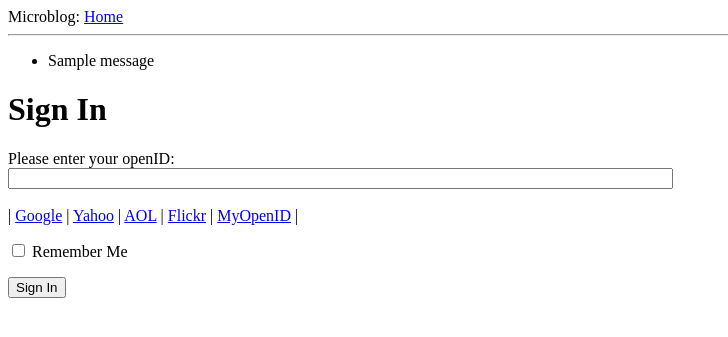
After one commit to sdeepanshu02/microblog, a Flask app: page /login in a window 1280 px wide. The commit adds this page. Shown: the top 337 px of the page, without its empty margins (0-728 px from the left). Run offline with Flask 2, Linux system fonts and the light colour scheme; one stand-in notice (Sample message) is shown.

Commit message:
Create WebForm for Sign In without functionality

```diff
--- a/app/__init__.py
+++ b/app/__init__.py
@@ -1,4 +1,6 @@
 from flask import Flask
 
 app = Flask(__name__)
+app.config.from_object('config')
+
 from app import views
--- /dev/null
+++ b/app/forms.py
@@ -0,0 +1,7 @@
+from flask_wtf import Form
+from wtforms import StringField, BooleanField
+from wtforms.validators import DataRequired
+
+class LoginForm(Form):
+    openid = StringField('openid', validators = [DataRequired()])
+    remember_me = BooleanField('remember_me',default = False)
--- a/app/templates/base.html
+++ b/app/templates/base.html
@@ -9,6 +9,15 @@
 	<body>
 		<div>Microblog: <a href="/index">Home</a></div>
 		<hr>
+		{% with messages = get_flashed_messages() %}
+			{% if messages %}
+				<ul>
+				{% for message in messages %}
+					<li>{{ message }} </li>
+				{% endfor %}
+				</ul>
+			{% endif %}
+		{% endwith %}
 		{% block content %}
 		{% endblock %}
 	</body>
--- /dev/null
+++ b/app/templates/login.html
@@ -0,0 +1,35 @@
+<!-- estend form from base layout -->
+{% extends "base.html" %}
+
+
+{% block content %}
+	<script type="text/javascript">
+	function set_openid(openid, pr)
+	{
+		u = openid.search('<username>')
+		if (u != -1){
+			// openid requires username
+			user = prompt('Enter your ' + pr + ' username:')
+			openid = openid.substr(0, u) + user
+		}
+		form = document.forms['login'];
+		form.elements['openid'].value = openid
+	}
+	</script>
+	<h1>Sign In</h1>
+	<form action="" method="post" name="login">
+		{{ form.hidden_tag() }}
+		<p>
+			Please enter your openID:<br>
+			{{ form.openid(size = 80) }}<br>
+			{% for error in form.openid.errors %}
+				<span style="color: red;">[{{ error }}]</span>
+			{% endfor %}<br>
+			|{% for pr in providers %}
+				<a href="javascript:set_openid('{{ pr.url }}', '{{ pr.name }}');">{{ pr.name }}</a> |
+			{% endfor %}
+		</p>
+		<p>{{ form.remember_me }} Remember Me</p>
+		<p><input type="submit" value="Sign In"></p>
+	</form>
+{% endblock %}
--- a/app/views.py
+++ b/app/views.py
@@ -1,11 +1,11 @@
-from flask import render_template
+from flask import render_template, flash, redirect
 from app import app
+from .forms import LoginForm
 
-@app.route('/')
-@app.route('/index')
-def index():
-    user = {'nickname': 'Deepanshu'}
-    posts = [ # fake array of posts
-              { 'author': {'nickname': 'John'}, 'body': 'Beautiful day in Portland!' },
-              { 'author': {'nickname': 'Susan'}, 'body': 'The Avengers movie was so cool!' } ]
-    return render_template('index.html', title = 'HOME', user = user, posts=posts)
+@app.route('/login', methods = ['GET', 'POST'])
+def login():
+    form = LoginForm()
+    if form.validate_on_submit():
+        flash('Login requested for OpenID = "%s", rmember_me = %s' %(form.openid.data, str(form.remember_me.data)))
+        return redirect('/index')
+    return render_template('login.html', title = 'Sign In', form = form, providers=app.config['OPENID_PROVIDERS'])
```
Also changed, not shown: config.py (added, +8 -0 lines).
